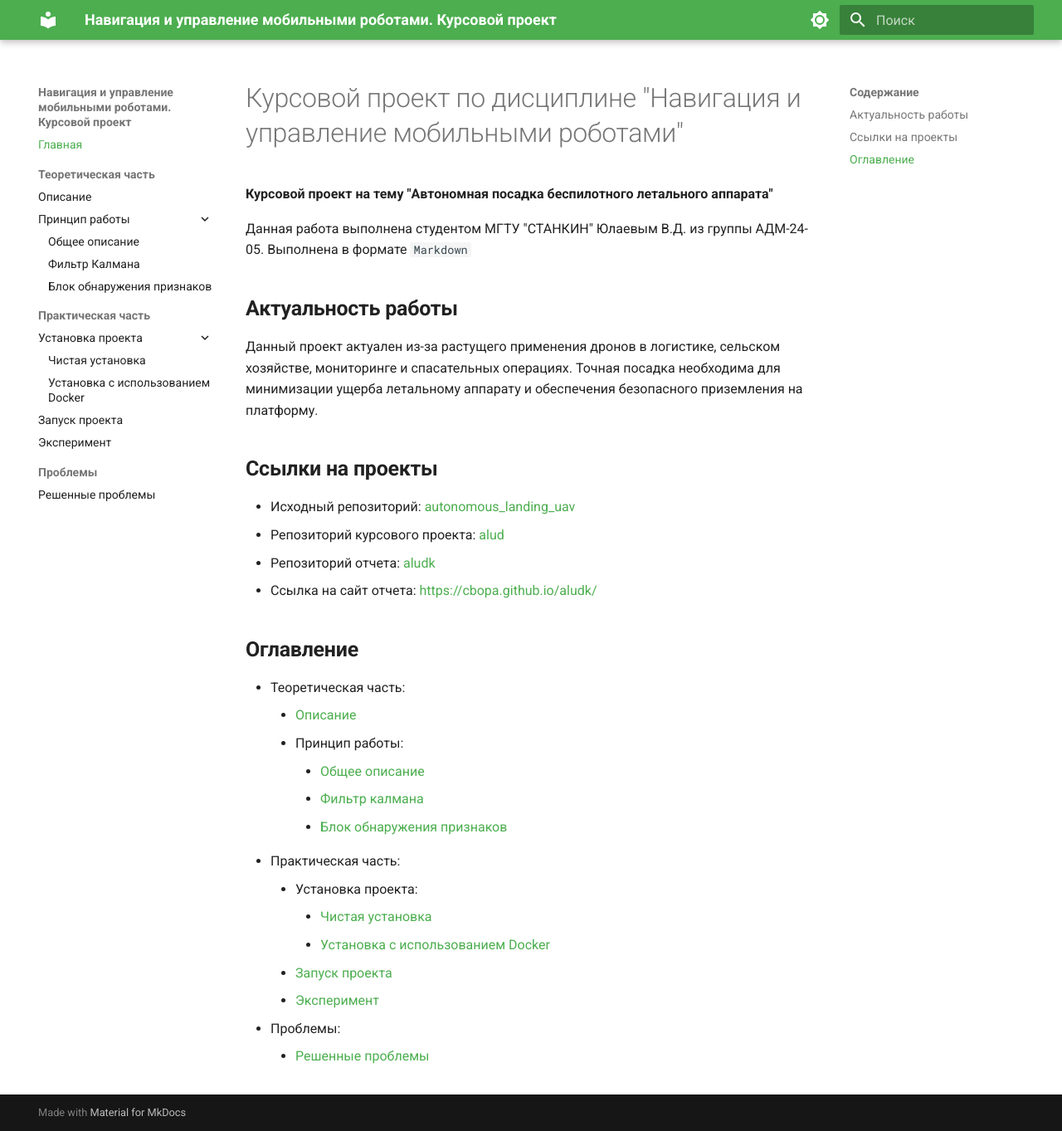
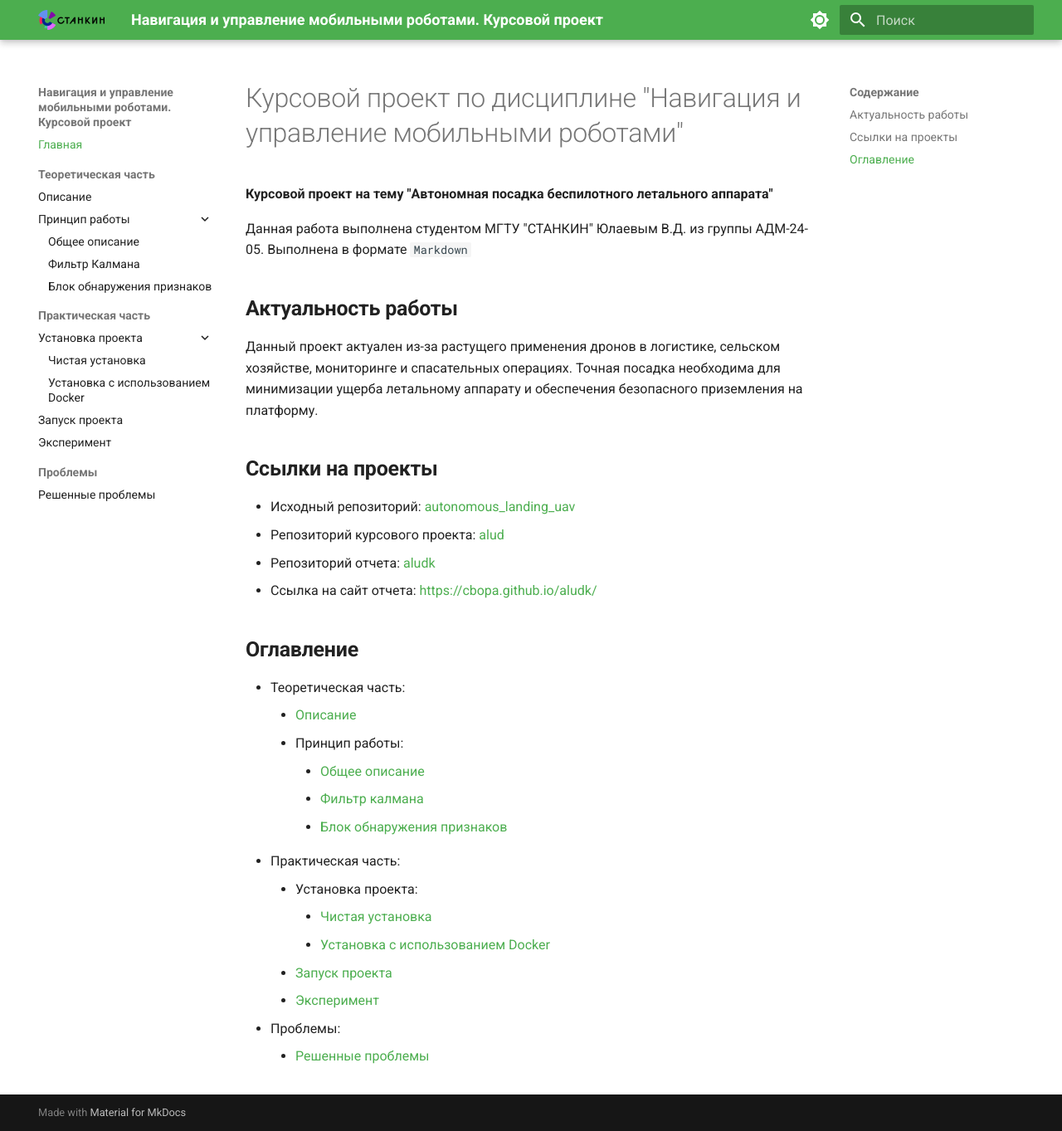
Before and after one commit to CBOPA/alud.github.io, an MkDocs documentation site: the page built from docs/index.md, in a window 1280 px wide and 1363 px high. Shown: the whole window at 83% size. Built offline with MkDocs 1.6.1 and Material for MkDocs 9.7.7, drawn with Linux system fonts in a browser that asks for light colours.

Commit message:
добавлена иконка университета на сайт

```diff
--- a/mkdocs.yml
+++ b/mkdocs.yml
@@ -3,6 +3,8 @@
 
 theme:
   name: material
+  favicon: stankin-favicon.png
+  logo: stankin-favicon.png
   palette:
     - scheme: default
       primary: green
```
Also changed, not shown: docs/stankin-favicon.png (added).
